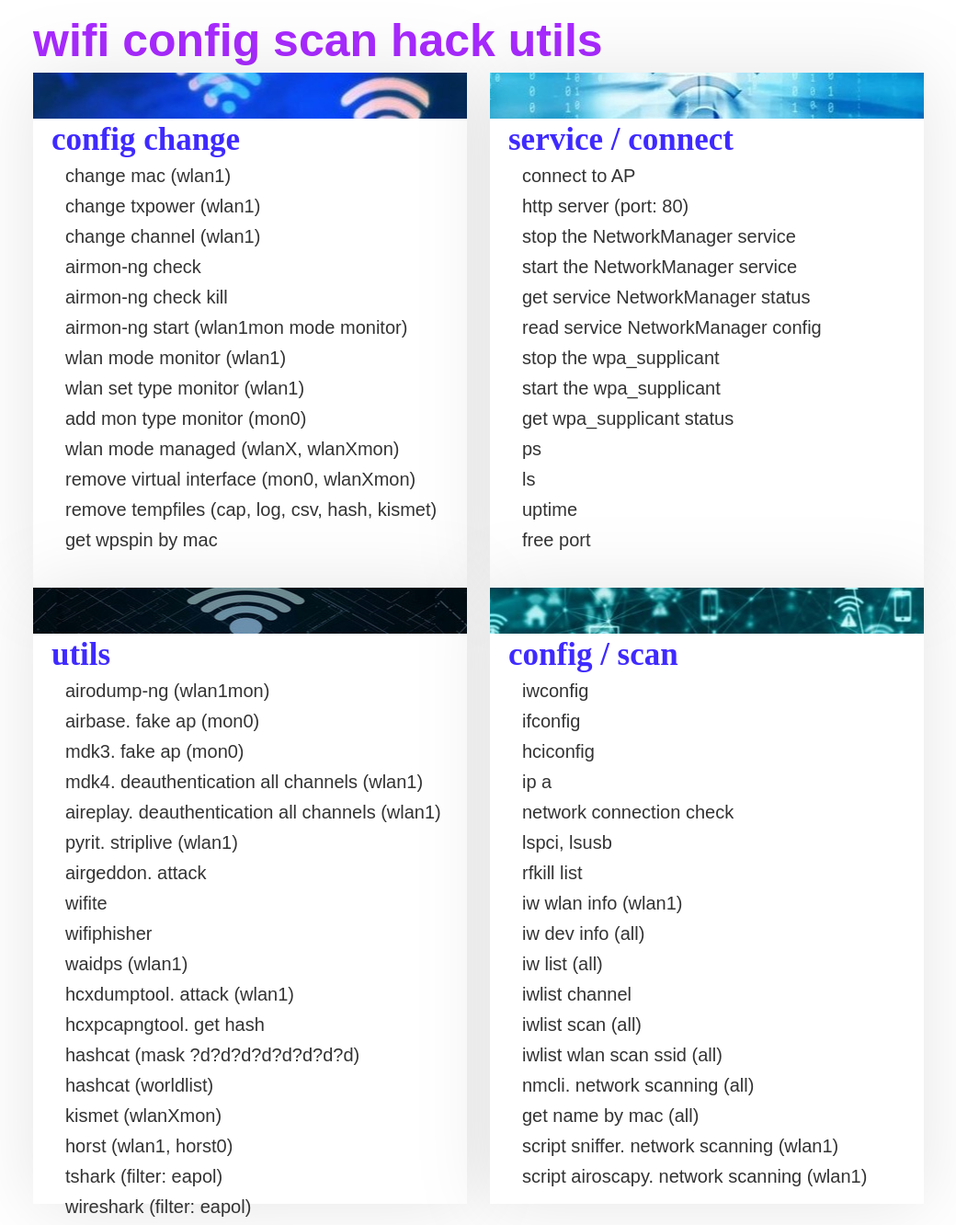
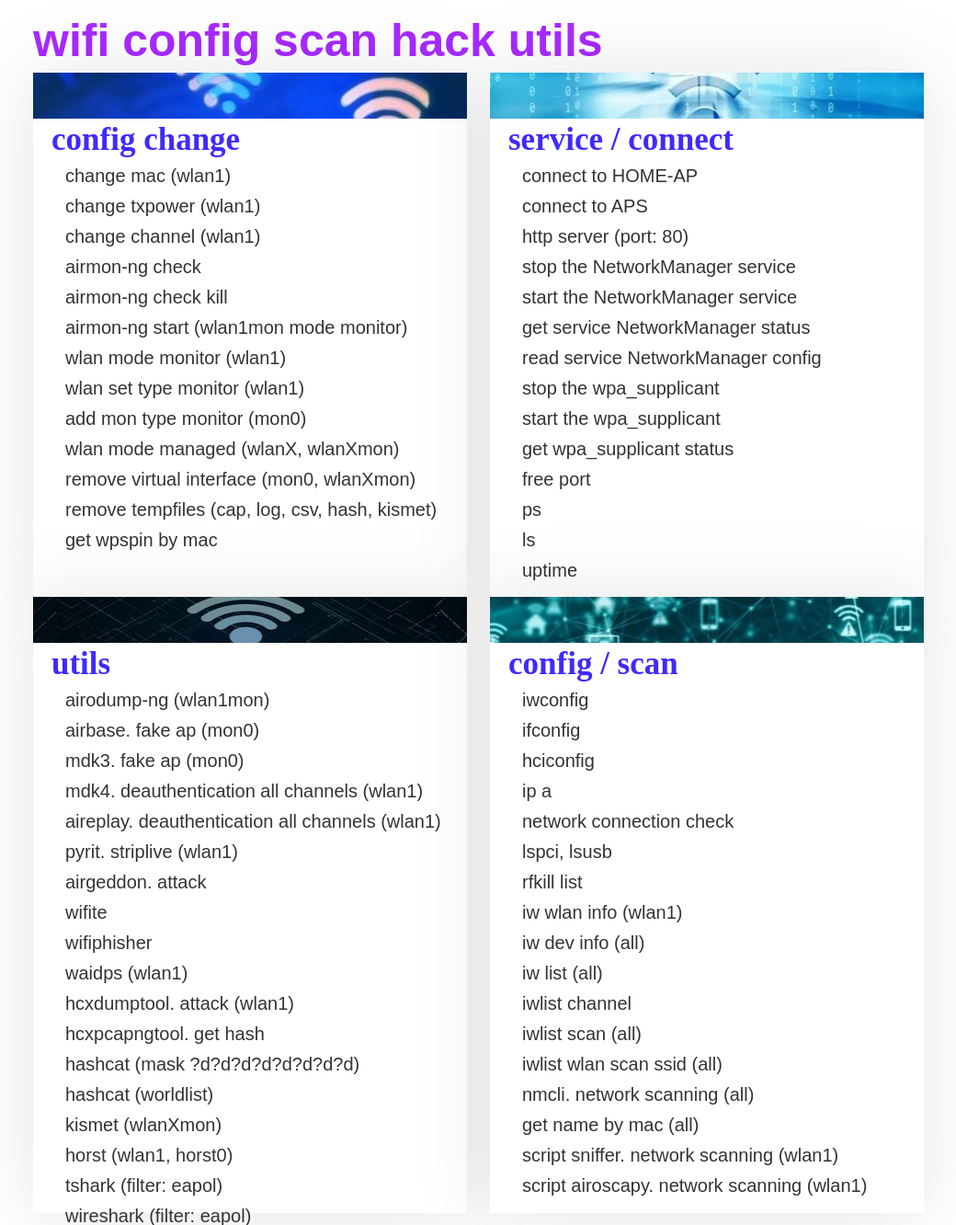
Before and after one commit to extybr/wifi_hack, a Flask app: page / in a window 1280 px wide. Shown: the top 1332 px of the page at 92% size, without its empty margins (104-1144 px from the left). Run offline with Flask 3, Linux system fonts and the light colour scheme.

Commit message:
fix template, add connect-ap-to-ap

```diff
--- a/app.py
+++ b/app.py
@@ -5,8 +5,6 @@ from functions.manager import *
 
 root_path = Path().cwd()
 template_path = Path(root_path) / 'template'
-css_path = Path(template_path) / 'css'
-img_path = Path(template_path) / 'img'
 app = Flask(__name__, template_folder=template_path)
 
 
@@ -38,21 +36,16 @@ def index():
     return render_template('index.html')
 
 
+@app.route('/template/<path:path>')
+def send_template(path):
+    return send_from_directory(template_path, path)
+
+
 @app.route('/help')
 def md_help():
     with open('template/help.md', 'r', encoding='utf-8') as text:
         man = text.read()
     return f"<h1><font color='blue'><pre>{man}</pre></font></h1>"
-
-
-@app.route('/css/<path:path>')
-def send_css(path):
-    return send_from_directory(css_path, path)
-
-
-@app.route('/img/<path:path>')
-def send_img(path):
-    return send_from_directory(img_path, path)
 
 
 @app.route('/mac_change')
@@ -365,9 +358,14 @@ def nmcli() -> str:
     return get_networks()
 
 
-@app.route("/wifi-ap-connect")
+@app.route("/wifi-home-connect")
 def connect_wifi() -> str:
     return connecting_wifi()
+
+
+@app.route("/wifi-ap-to-ap-connect")
+def connect_ap_to_ap_wifi() -> str:
+    return connecting_aps_wifi()
 
 
 @app.route("/http_server")
--- a/functions/config.example.py
+++ b/functions/config.example.py
@@ -1,5 +1,6 @@
 WLAN, MON = 'wlan1', 'mon0'
-AP, PASS = 'Router', '12345678'
+AP, PASS = 'HOME', '12345678'
+AP_PASS = {'Router_1': '12345678', 'Router_2': '12345678'}
 TEMPFOLDER = 'tempfiles'
 DUMP = f'{TEMPFOLDER}/dumpfile.pcap'
 HASH = f'{TEMPFOLDER}/22000.hash'
--- a/functions/manager.py
+++ b/functions/manager.py
@@ -18,7 +18,7 @@ __all__ = ['network_manager_stop', 'network_manager_read_conf', 'change_mac',
            'start_http_server', 'set_del_tempfiles', 'get_rfkill_list',
            'get_lspci_lsusb', 'get_ip', 'set_tshark', 'set_wireshark',
            'set_airgeddon', 'set_wifite', 'set_wifiphisher', 'set_waidps',
-           'get_iwlist_channel', 'get_iw_dev_wlan_link']
+           'get_iwlist_channel', 'get_iw_dev_wlan_link', 'connecting_aps_wifi']
 
 
 def model(cmd, arg):
@@ -48,13 +48,14 @@ def change_power():
            f"iwconfig {WLAN} txpower 30",
            f"ifconfig {WLAN} up"]
     [subprocess.call(i, shell=True) for i in cmd]
-    return f"<h2><font color='green'>txpower {WLAN} changed</h2></font>"
+    return f"<h2>txpower {WLAN} <font color='green'>changed</h2></font>"
 
 
 def change_channel(ch: int):
     cmd = f"iwconfig {WLAN} channel {ch}"
     subprocess.call(cmd, shell=True)
-    return f"<h2><font color='green'>channel {WLAN} changed on </font>{ch}</h2>"
+    return (f"<h2>channel {WLAN} <font color='green'>changed </font>on "
+            f"<font color='red'>{ch}</font></h2>")
 
 
 def network_manager_stop():
@@ -485,6 +486,15 @@ def connecting_wifi() -> str:
     return f"<h2><font color='green'><pre>{result}</pre></font></h2>"
 
 
+def connecting_aps_wifi() -> str:
+    for ap, passwd in AP_PASS.items():
+        cmd = f"nmcli dev wifi con '{ap}' password {passwd}"
+        result = model(cmd=cmd, arg='')
+        if result:
+            return f"<h2><font color='green'><pre>{result}</pre></font></h2>"
+    return "<h2><font color='red'>NOT CONNECTING</font></h2>"
+
+
 def start_http_server() -> str:
     cmd = "gnome-terminal --window -- bash -c 'python3 -m http.server 80'"
     result = model(cmd=cmd, arg='')
--- a/template/css/style.css
+++ b/template/css/style.css
@@ -161,7 +161,7 @@ li:last-child {
   vertical-align: top;
   margin-right: 25px;
   width: 472px;
-  height: 560px;
+  height: 570px;
   filter: drop-shadow(0px 0px 40px rgba(0, 0, 0, 0.1));
   background-color: #fff;
   background-position: top;
@@ -176,7 +176,7 @@ li:last-child {
   display: inline-block;
   vertical-align: top;
   width: 472px;
-  height: 560px;
+  height: 570px;
   filter: drop-shadow(0px 0px 40px rgba(0, 0, 0, 0.1));
   background-color: #fff;
   background-position: top;
--- a/template/index.html
+++ b/template/index.html
@@ -5,8 +5,8 @@
   <meta charset="UTF-8">
   <meta http-equiv="X-UA-Compatible" content="IE=edge">
   <meta name="viewport" content="width=device-width, initial-scale=1.0">
-  <link rel="stylesheet" href="css/normalize.css">
-  <link rel="stylesheet" href="css/style.css">
+  <link rel="stylesheet" href="template/css/normalize.css">
+  <link rel="stylesheet" href="template/css/style.css">
   <title>wifi hacking</title>
 </head>
 
@@ -70,7 +70,10 @@
         </h2>
         <ul class="card-list">
           <li class="items-list">
-            <a href="/wifi-ap-connect" target="_blank">connect to AP</a>
+            <a href="/wifi-home-connect" target="_blank">connect to HOME-AP</a>
+          </li>
+          <li class="items-list">
+            <a href="/wifi-ap-to-ap-connect" target="_blank">connect to APS</a>
           </li>
           <li class="items-list">
             <a href="/http_server" target="_blank">http server (port: 80)</a>
@@ -97,6 +100,9 @@
             <a href="/wpa_supplicant_status" target="_blank">get wpa_supplicant status</a>
           </li>
           <li class="items-list">
+            <a href="/free_port/<int:port>" target="_blank">free port</a>
+          </li>
+          <li class="items-list">
             <a href="/ps" target="_blank">ps</a>
           </li>
           <li class="items-list">
@@ -104,9 +110,6 @@
           </li>
           <li class="items-list">
             <a href="/uptime" target="_blank">uptime</a>
-          </li>
-          <li class="items-list">
-            <a href="/free_port/<int:port>" target="_blank">free port</a>
           </li>
           <li class="items-list">
           </li>
```
Also changed, not shown: template/img/interface.jpg.
